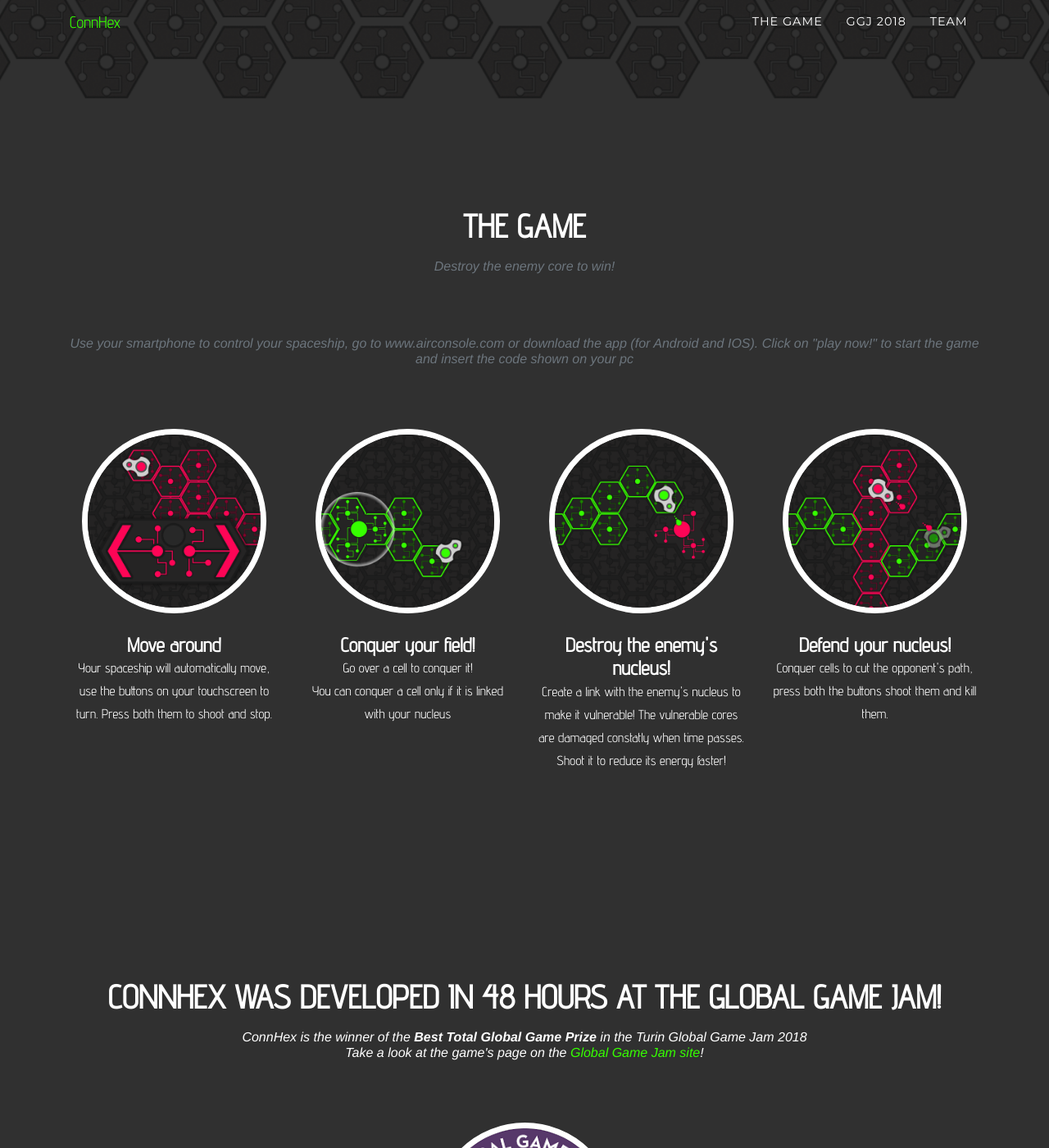
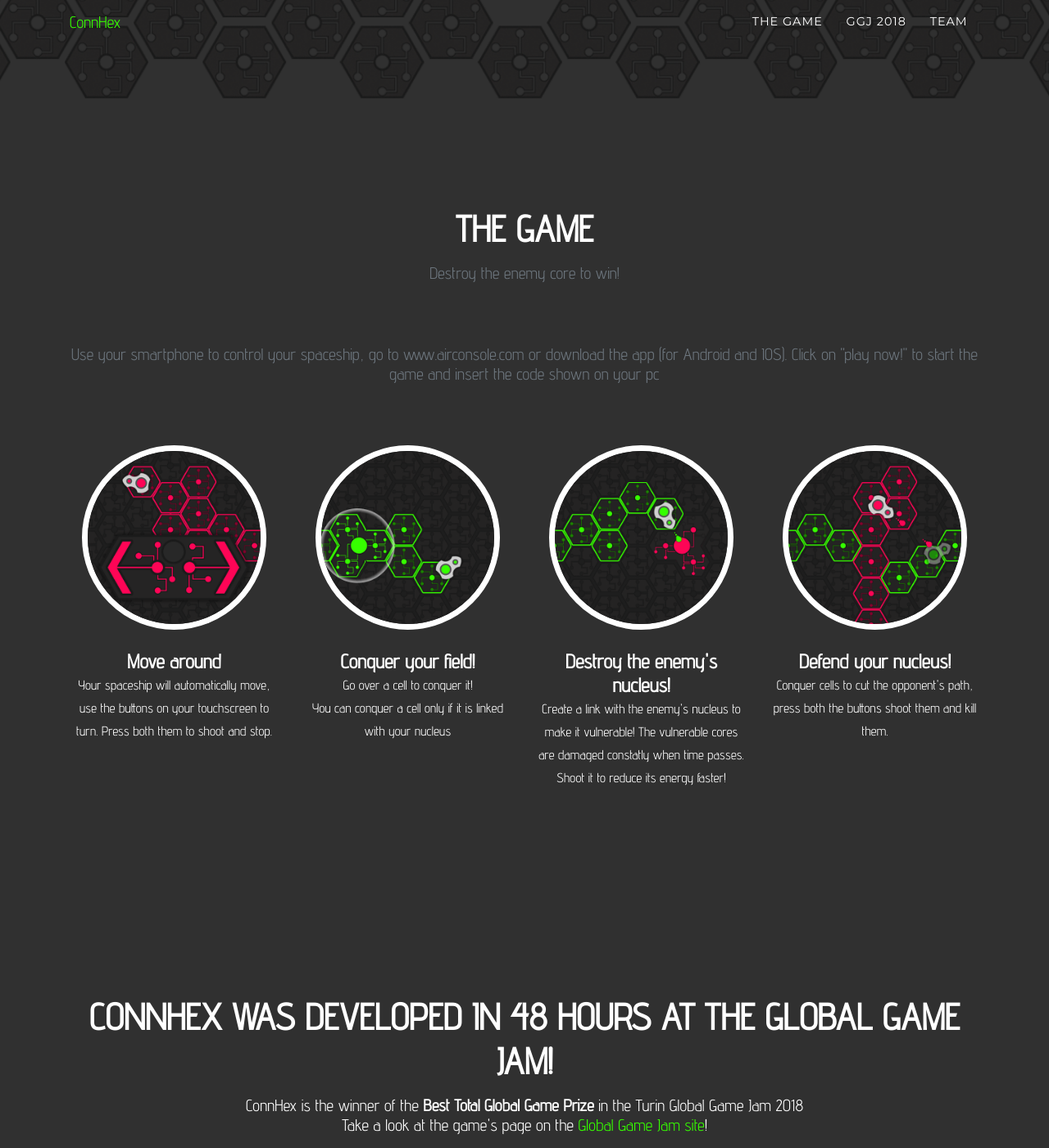
Before and after one commit to ConnHex/connhex.github.io, a Jekyll site: the page built from index.html, in a window 1280 px wide and 1400 px high, scrolled down 569 px. Shown: the whole window at 82% size. Built offline with Jekyll 4.4.1, drawn with Linux system fonts in a browser that asks for light colours; some web fonts are replaced; the list of posts is cut into pages by our own code.

Commit message:
Update agency.css

```diff
--- a/css/agency.css
+++ b/css/agency.css
@@ -35,18 +35,18 @@
 }
 
 section h2.section-heading {
-  font-size: 40px;
+  font-size: 45px;
   margin-top: 0;
   margin-bottom: 15px;
 }
 
 section h3.section-subheading {
-  font-size: 16px;
+  font-size: 20px;
   font-weight: 400;
-  font-style: italic;
+ /*font-style: italic;*/
   margin-bottom: 75px;
   text-transform: none;
-  font-family: 'Droid Serif', 'Helvetica Neue', Helvetica, Arial, sans-serif;
+  font-family: Advent Pro, 'Droid Serif', 'Helvetica Neue', Helvetica, Arial, sans-serif;
 }
 
 @media (min-width: 768px) {
```
